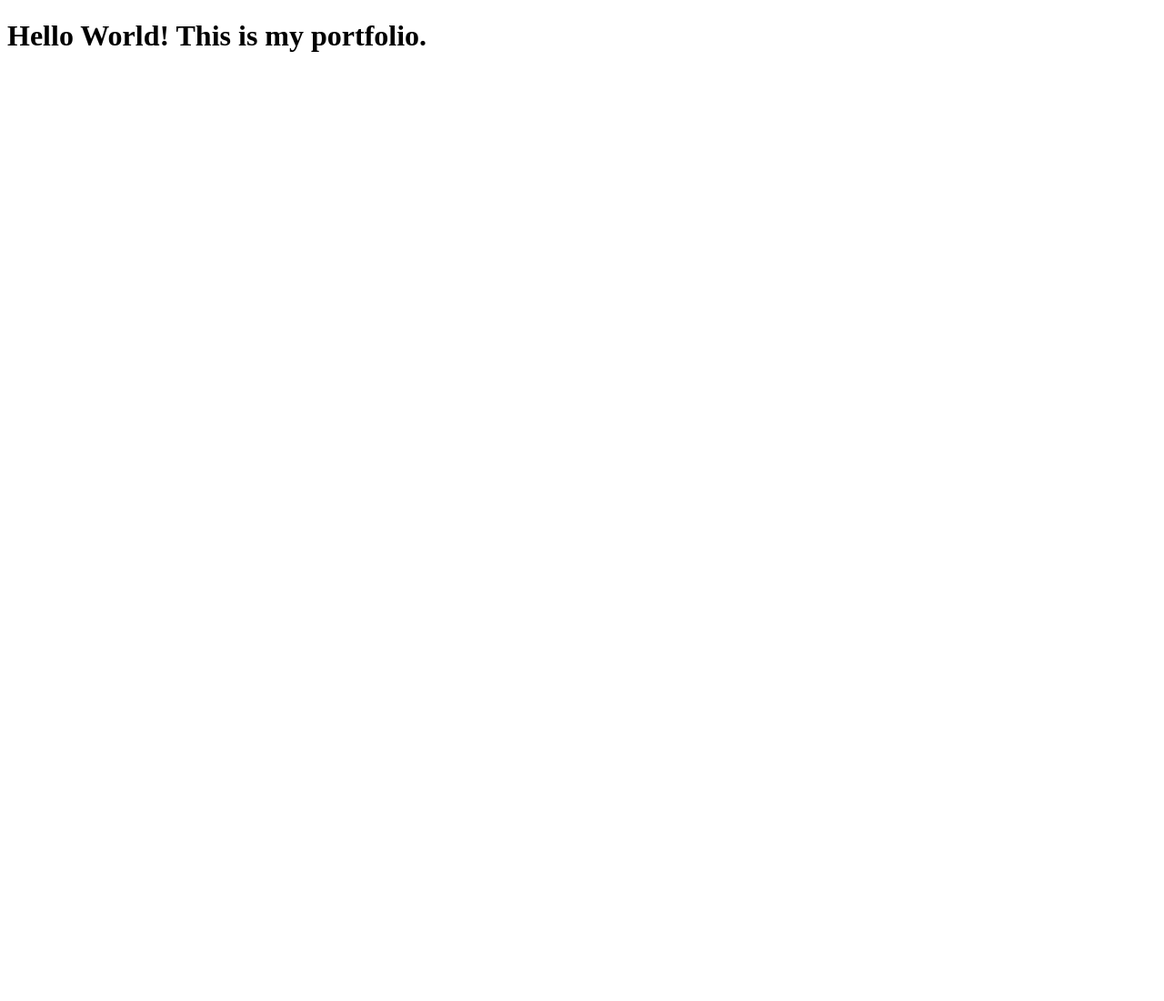
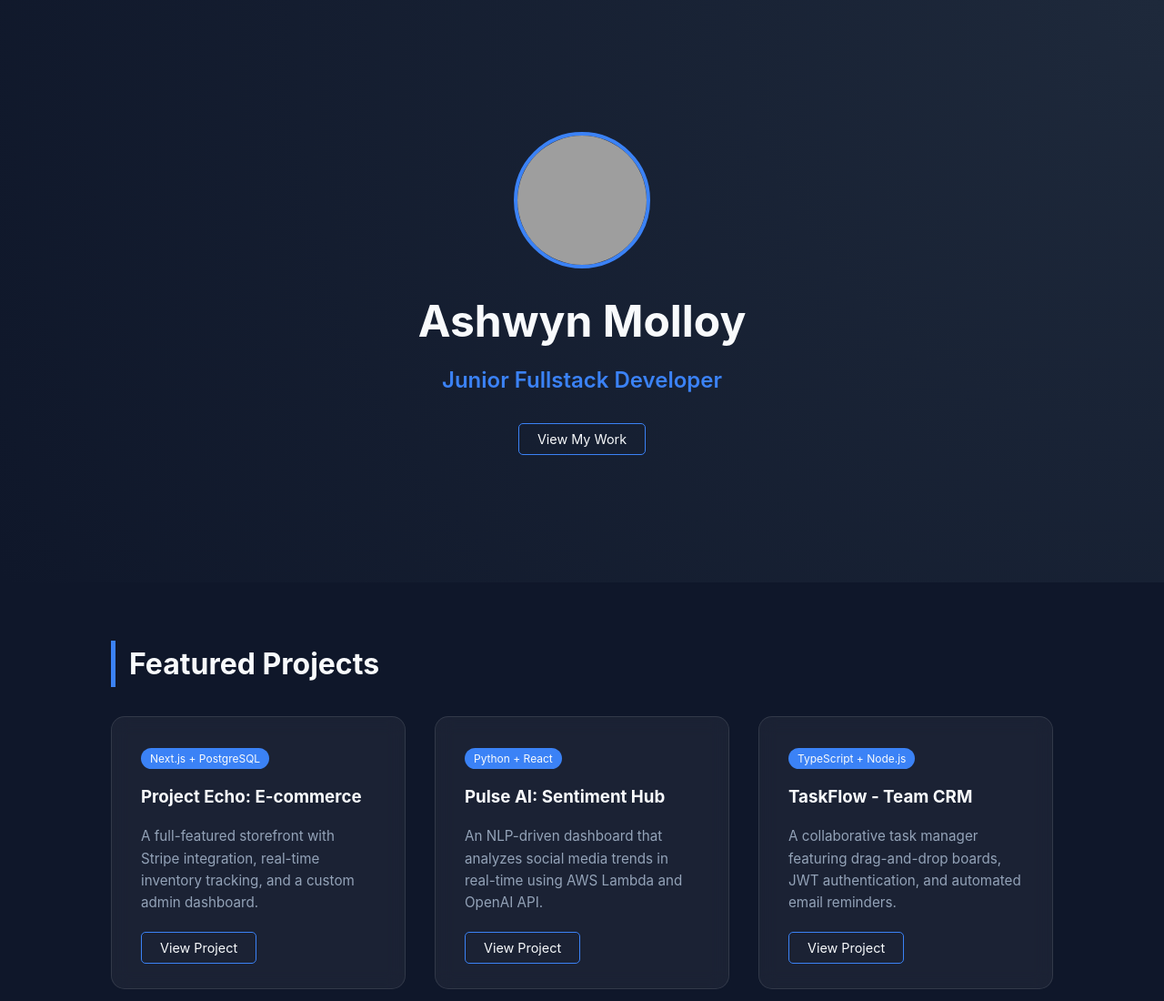
Before and after one commit to and1mo/and1mo.github.io, a plain HTML site: page index.html in a window 1280 px wide. Shown: the top 1100 px of the page at 91% size. Before the commit the page ends 800 px from the top, so only its background shows below. Drawn offline with Linux system fonts and the light colour scheme; grey boxes are pictures that could not be loaded.

Commit message:
Update index.html

```diff
--- a/index.html
+++ b/index.html
@@ -1,6 +1,168 @@
 <!DOCTYPE html>
-<html>
-  <body>
-    <h1>Hello World! This is my portfolio.</h1>
-  </body>
+<html lang="en">
+<head>
+    <meta charset="UTF-8">
+    <meta name="viewport" content="width=device-width, initial-scale=1.0">
+    <title>Ashwyn Molloy | Junior Fullstack Developer</title>
+    <link rel="stylesheet" href="https://cdnjs.cloudflare.com/ajax/libs/font-awesome/6.0.0/css/all.min.css">
+    <style>
+        :root {
+            --primary: #3b82f6;
+            --bg: #0f172a;
+            --card-bg: rgba(255, 255, 255, 0.05);
+            --text-main: #f8fafc;
+            --text-dim: #94a3b8;
+        }
+
+        * { margin: 0; padding: 0; box-sizing: border-box; font-family: 'Inter', sans-serif; }
+
+        body {
+            background-color: var(--bg);
+            color: var(--text-main);
+            line-height: 1.6;
+            overflow-x: hidden;
+        }
+
+        /* Hero Section */
+        header {
+            height: 80vh;
+            display: flex;
+            flex-direction: column;
+            justify-content: center;
+            align-items: center;
+            text-align: center;
+            background: radial-gradient(circle at top right, #1e293b, #0f172a);
+        }
+
+        .profile-img {
+            width: 150px;
+            height: 150px;
+            border-radius: 50%;
+            border: 4px solid var(--primary);
+            margin-bottom: 20px;
+        }
+
+        h1 { font-size: 3rem; margin-bottom: 0.5rem; }
+        .subtitle { color: var(--primary); font-size: 1.5rem; font-weight: 600; margin-bottom: 2rem; }
+
+        /* Project Grid */
+        .container { max-width: 1100px; margin: 0 auto; padding: 4rem 2rem; }
+        h2 { font-size: 2rem; margin-bottom: 2rem; border-left: 5px solid var(--primary); padding-left: 15px; }
+
+        .grid {
+            display: grid;
+            grid-template-columns: repeat(auto-fit, minmax(300px, 1fr));
+            gap: 2rem;
+        }
+
+        .card {
+            background: var(--card-bg);
+            border: 1px solid rgba(255,255,255,0.1);
+            border-radius: 15px;
+            padding: 2rem;
+            transition: transform 0.3s ease;
+            backdrop-filter: blur(10px);
+        }
+
+        .card:hover { transform: translateY(-10px); border-color: var(--primary); }
+
+        .tag {
+            background: var(--primary);
+            font-size: 0.75rem;
+            padding: 2px 10px;
+            border-radius: 20px;
+            display: inline-block;
+            margin-bottom: 1rem;
+        }
+
+        .card h3 { margin-bottom: 1rem; }
+        .card p { color: var(--text-dim); font-size: 0.95rem; margin-bottom: 1.5rem; }
+
+        .btn {
+            text-decoration: none;
+            color: var(--text-main);
+            border: 1px solid var(--primary);
+            padding: 8px 20px;
+            border-radius: 5px;
+            font-size: 0.9rem;
+            transition: 0.3s;
+        }
+
+        .btn:hover { background: var(--primary); }
+
+        /* Skills */
+        .skills-list {
+            display: flex;
+            flex-wrap: wrap;
+            gap: 1rem;
+        }
+
+        .skill-item {
+            background: #1e293b;
+            padding: 10px 20px;
+            border-radius: 8px;
+            font-weight: 500;
+        }
+
+        footer { text-align: center; padding: 4rem; color: var(--text-dim); border-top: 1px solid var(--card-bg); }
+    </style>
+</head>
+<body>
+
+    <header>
+        <img src="https://ui-avatars.com/api/?name=Ashwyn+Molloy&background=3b82f6&color=fff&size=150" alt="Ashwyn Molloy" class="profile-img">
+        <h1>Ashwyn Molloy</h1>
+        <p class="subtitle">Junior Fullstack Developer</p>
+        <div>
+            <a href="#projects" class="btn">View My Work</a>
+        </div>
+    </header>
+
+    <div class="container" id="projects">
+        <h2>Featured Projects</h2>
+        <div class="grid">
+            <div class="card">
+                <span class="tag">Next.js + PostgreSQL</span>
+                <h3>Project Echo: E-commerce</h3>
+                <p>A full-featured storefront with Stripe integration, real-time inventory tracking, and a custom admin dashboard.</p>
+                <a href="#" class="btn">View Project</a>
+            </div>
+
+            <div class="card">
+                <span class="tag">Python + React</span>
+                <h3>Pulse AI: Sentiment Hub</h3>
+                <p>An NLP-driven dashboard that analyzes social media trends in real-time using AWS Lambda and OpenAI API.</p>
+                <a href="#" class="btn">View Project</a>
+            </div>
+
+            <div class="card">
+                <span class="tag">TypeScript + Node.js</span>
+                <h3>TaskFlow - Team CRM</h3>
+                <p>A collaborative task manager featuring drag-and-drop boards, JWT authentication, and automated email reminders.</p>
+                <a href="#" class="btn">View Project</a>
+            </div>
+        </div>
+    </div>
+
+    <div class="container">
+        <h2>Tech Stack</h2>
+        <div class="skills-list">
+            <span class="skill-item"><i class="fab fa-react"></i> React</span>
+            <span class="skill-item"><i class="fab fa-node-js"></i> Node.js</span>
+            <span class="skill-item"><i class="fab fa-python"></i> Python</span>
+            <span class="skill-item"><i class="fas fa-database"></i> PostgreSQL</span>
+            <span class="skill-item"><i class="fab fa-docker"></i> Docker</span>
+            <span class="skill-item"><i class="fab fa-js"></i> TypeScript</span>
+        </div>
+    </div>
+
+    <footer>
+        <p>&copy; 2025 Ashwyn Molloy. Built with Code & Coffee.</p>
+        <div style="margin-top: 1rem;">
+            <a href="#" style="color: var(--primary); margin: 0 10px;"><i class="fab fa-github"></i></a>
+            <a href="#" style="color: var(--primary); margin: 0 10px;"><i class="fab fa-linkedin"></i></a>
+        </div>
+    </footer>
+
+</body>
 </html>
```
